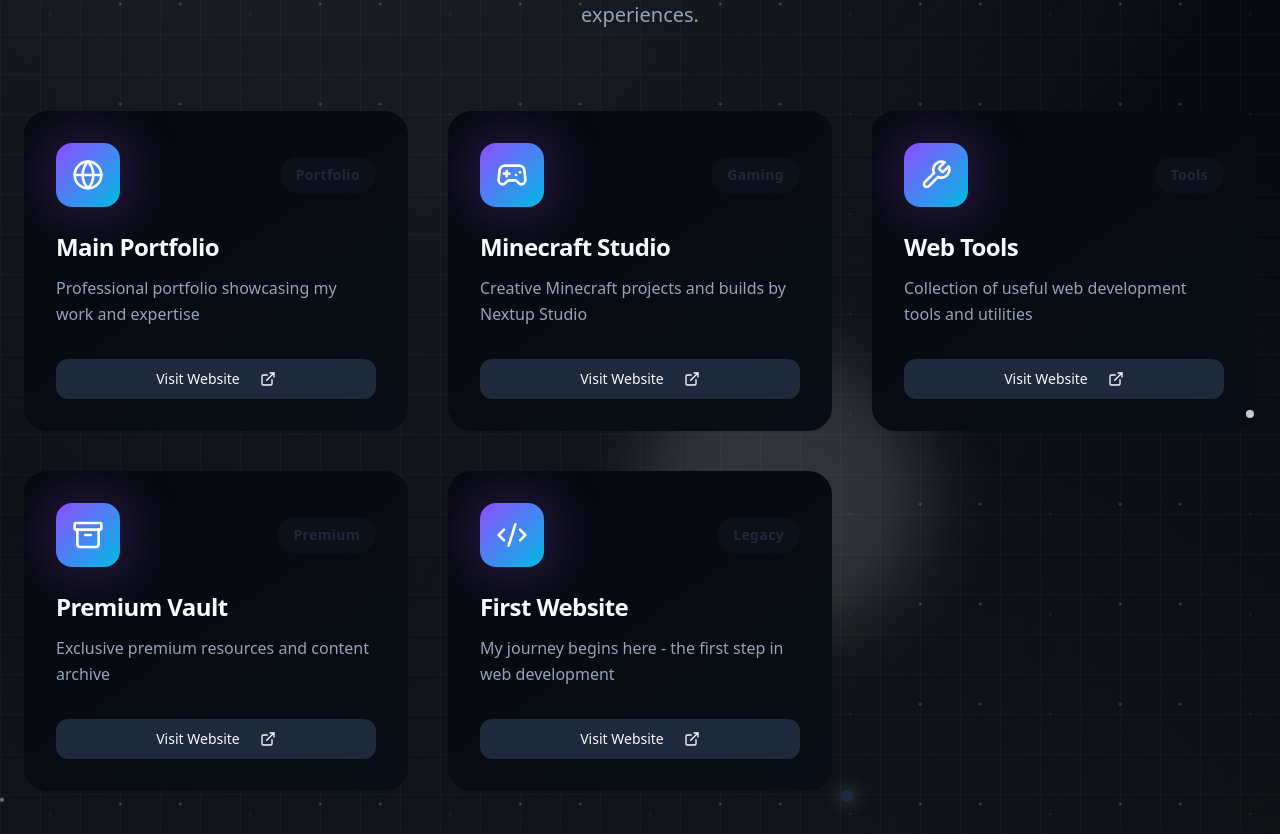
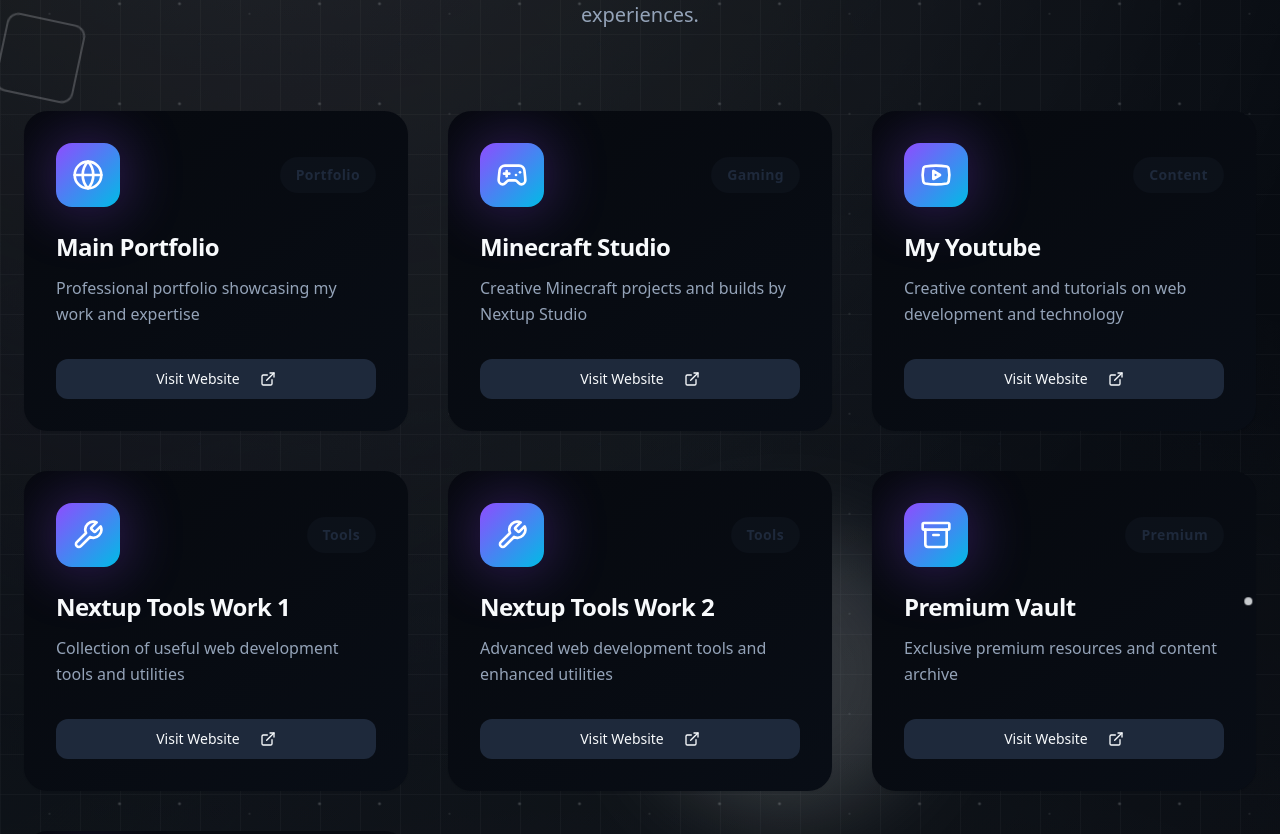
Before and after one commit to shreyagarwal72/nextup-hub, a React (Vite) app: page / in a window 1280 px wide. Shown: the part 1006-1840 px from the top of the page. Built offline with nearby package versions, Linux system fonts and the light colour scheme; the HTML template or start-up script is replaced by a standard one.

Commit message:
Add new buttons

```diff
--- a/src/pages/Index.tsx
+++ b/src/pages/Index.tsx
@@ -1,6 +1,6 @@
 import { Button } from "@/components/ui/button";
 import { Card, CardContent, CardDescription, CardHeader, CardTitle } from "@/components/ui/card";
-import { ExternalLink, Globe, Code2, Wrench, Archive, Gamepad2, Mail } from "lucide-react";
+import { ExternalLink, Globe, Code2, Wrench, Archive, Gamepad2, Mail, Youtube } from "lucide-react";
 import { ThemeToggle } from "@/components/ThemeToggle";
 
 const Index = () => {
@@ -20,9 +20,23 @@ const Index = () => {
       category: "Gaming"
     },
     {
-      title: "Web Tools",
+      title: "My Youtube",
+      description: "Creative content and tutorials on web development and technology",
+      url: "https://myyoutube-cyan.vercel.app/",
+      icon: Youtube,
+      category: "Content"
+    },
+    {
+      title: "Nextup Tools Work 1",
       description: "Collection of useful web development tools and utilities",
       url: "https://nextuptool.vercel.app/",
+      icon: Wrench,
+      category: "Tools"
+    },
+    {
+      title: "Nextup Tools Work 2",
+      description: "Advanced web development tools and enhanced utilities",
+      url: "https://nextuptool2.vercel.app/",
       icon: Wrench,
       category: "Tools"
     },
```
